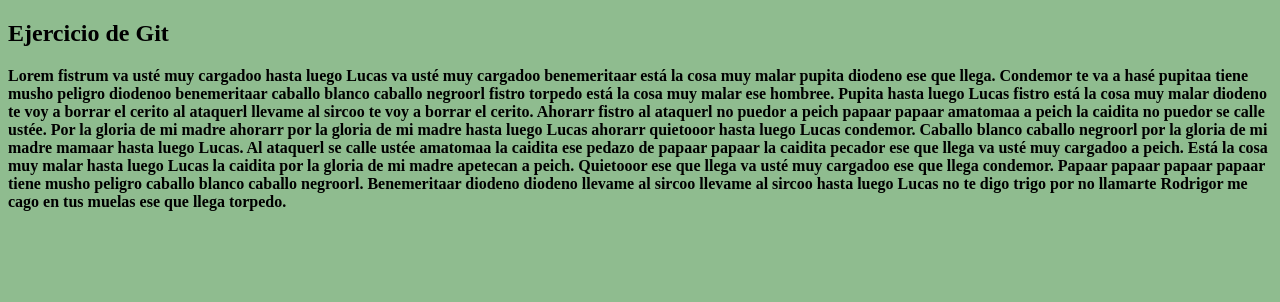
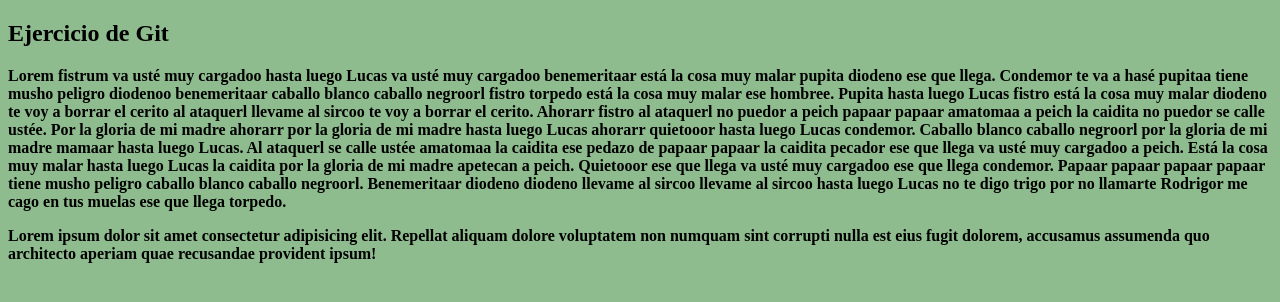
Before and after one commit to Yeraaay/EntornoDesarrollo_YerayMoraleda, a plain HTML site: page index.html in a window 1280 px wide. Drawn offline with Linux system fonts and the light colour scheme.

Commit message:
Nuevo Parrafo

```diff
--- a/index.html
+++ b/index.html
@@ -13,6 +13,7 @@
 
         Caballo blanco caballo negroorl por la gloria de mi madre mamaar hasta luego Lucas. Al ataquerl se calle ustée amatomaa la caidita ese pedazo de papaar papaar la caidita pecador ese que llega va usté muy cargadoo a peich. Está la cosa muy malar hasta luego Lucas la caidita por la gloria de mi madre apetecan a peich. Quietooor ese que llega va usté muy cargadoo ese que llega condemor. Papaar papaar papaar papaar tiene musho peligro caballo blanco caballo negroorl. Benemeritaar diodeno diodeno llevame al sircoo llevame al sircoo hasta luego Lucas no te digo trigo por no llamarte Rodrigor me cago en tus muelas ese que llega torpedo. </p>
 
+        <p> Lorem ipsum dolor sit amet consectetur adipisicing elit. Repellat aliquam dolore voluptatem non numquam sint corrupti nulla est eius fugit dolorem, accusamus assumenda quo architecto aperiam quae recusandae provident ipsum! </p>
 
 </body>
 </html>
```
